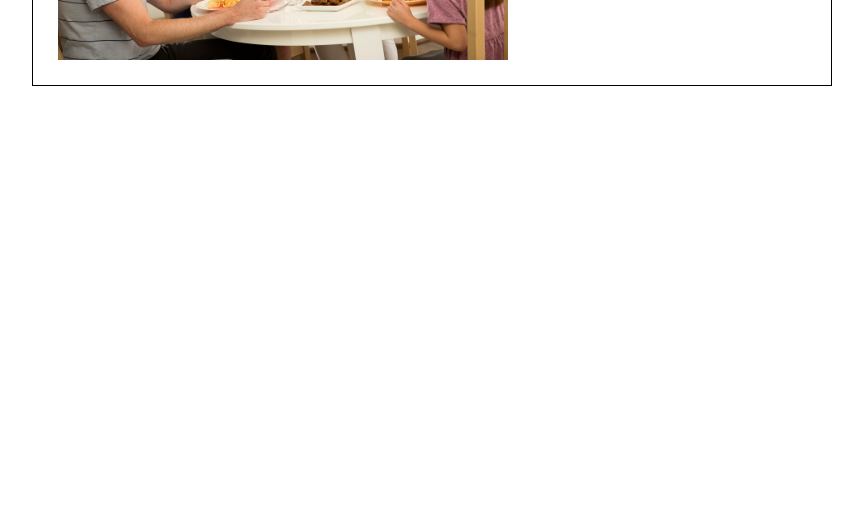
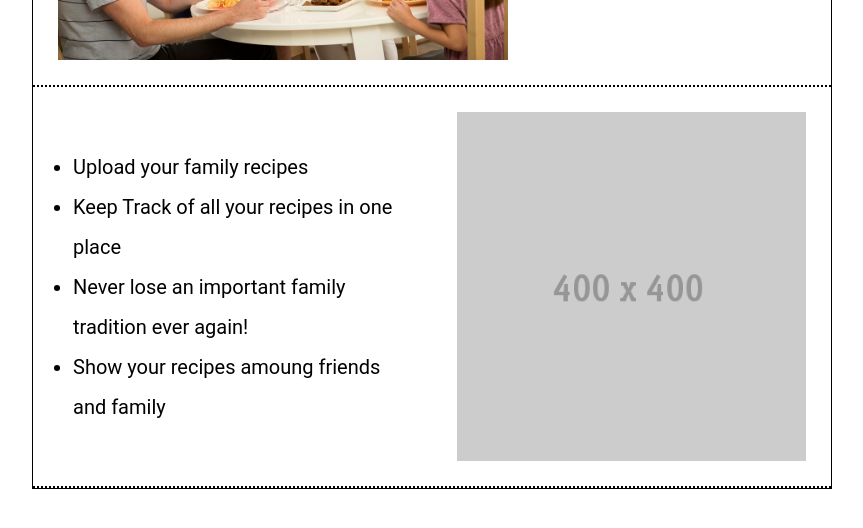
Before and after one commit to lsbw-secret-family-recipe-cookbook/cookbook-marketing-alex, a plain HTML site: page index.html in a window 1280 px wide. Shown: the part 246-774 px from the top of the page, without its empty margins (208-1071 px from the left). Drawn offline with Linux system fonts and the light colour scheme.

Commit message:
adding the content

```diff
--- a/index.html
+++ b/index.html
@@ -18,13 +18,23 @@
             <img src="img/wholesomefamily.jpg" alt="wholesome Family" class="wholesome"/>
             <h1 class="mainText">Upload <br>Your <br>Recipes!</h1>
         </section>
+        <div class='divinder'></div>
         <section class="mainFeat">
             <div class="bulletPoints">
-
+                <ol type='disc'>
+                    <li>Upload your family recipes</li>
+                    <li>Keep Track of all your recipes in one place</li>
+                    <li>Never lose an important family tradition ever again!</li>
+                    <li>Show your recipes amoung friends and family</li>
+                </ol>
             </div>
             <div class="appScreens">
+                <img src="img/img1.gif" alt="app screen 1" class = "appScreen1"/>
+            </div>
+        </section>
+        <div class='divinder'></div>
+        <section class='footer'>
 
-            </div>
         </section>
     </div>
 </body>
--- a/less/home-page.less
+++ b/less/home-page.less
@@ -12,6 +12,31 @@
         .mainText{
             width:250px;
             padding-top:70px;
+            text-align: center;
+        }
+    }
+    .divinder{
+        border-top:2px dotted black;
+    }
+    .mainFeat{
+        display:flex;
+        flex-flow:row wrap;
+        .bulletPoints{
+            padding:40px 20px 40px 40px;
+            align-items: center;
+            width:50%;
+            font-size:20px;
+            align-content: center;
+            ol{
+                list-style: disc;
+                line-height: 200%;
+            }
+
+        }
+        .appScreens{
+            width:50%;
+            padding:25px;
+
         }
     }
 }
```
Also changed, not shown: css/index.css, img/img1.gif (added).
